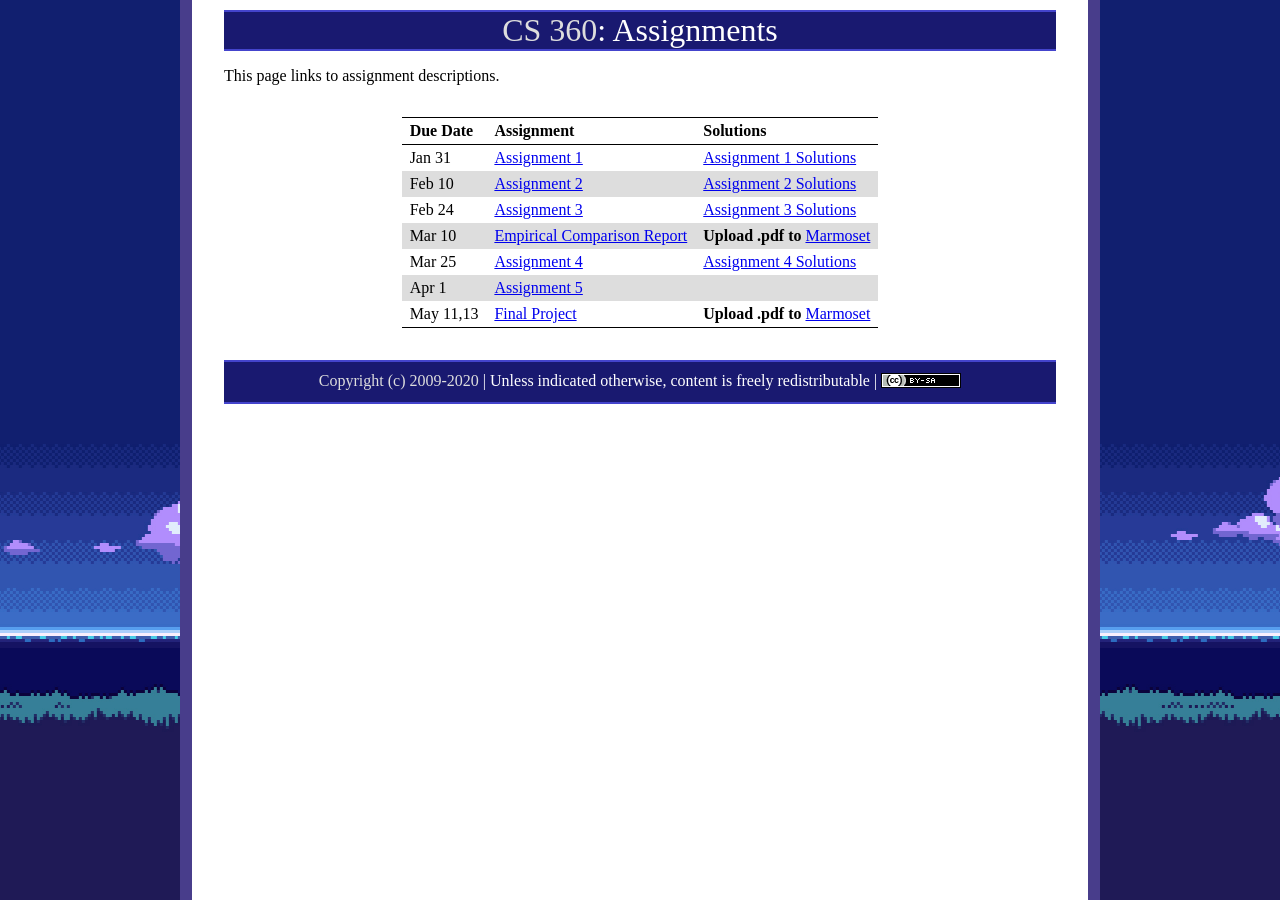
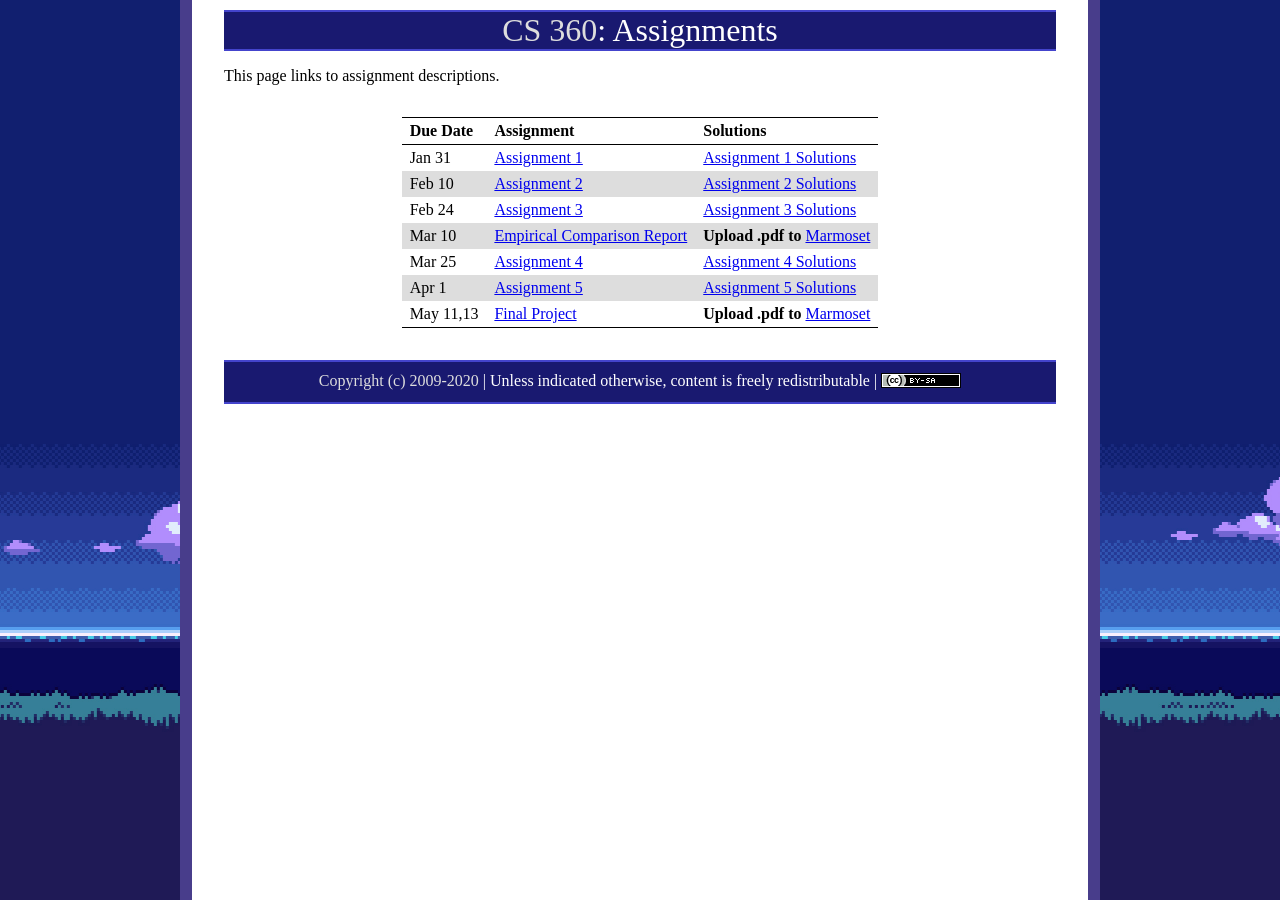
Before and after one commit to ycpcs/cs360-spring2020, a Jekyll site: the page built from assign/index.md, in a window 1280 px wide. Built offline with Jekyll 4.4.1, drawn with Linux system fonts in a browser that asks for light colours.

Commit message:
add assign 5 sol
add assign 5 sol

```diff
--- a/assign/index.md
+++ b/assign/index.md
@@ -12,7 +12,7 @@ This page links to assignment descriptions.
 > Feb 24   | [Assignment 3](../assign/assign03.html)                  | [Assignment 3 Solutions](../assign/sol/assign03sol.pdf) |
 > Mar 10   | [Empirical Comparison Report](../assign/emp_comp.html)   | **Upload .pdf to** [Marmoset](https://cs.ycp.edu/marmoset/login) |
 > Mar 25   | [Assignment 4](../assign/assign04.html)                  | [Assignment 4 Solutions](../assign/sol/assign04sol.pdf) |
-> Apr 1    | [Assignment 5](../assign/assign05.html)                  |  |
+> Apr 1    | [Assignment 5](../assign/assign05.html)                  | [Assignment 5 Solutions](../assign/sol/assign05sol.pdf) |
 > May 11,13| [Final Project](../assign/finalproj.html)                | **Upload .pdf to** [Marmoset](https://cs.ycp.edu/marmoset/login) |
 
 <!--
```
Also changed, not shown: 1 other file.
